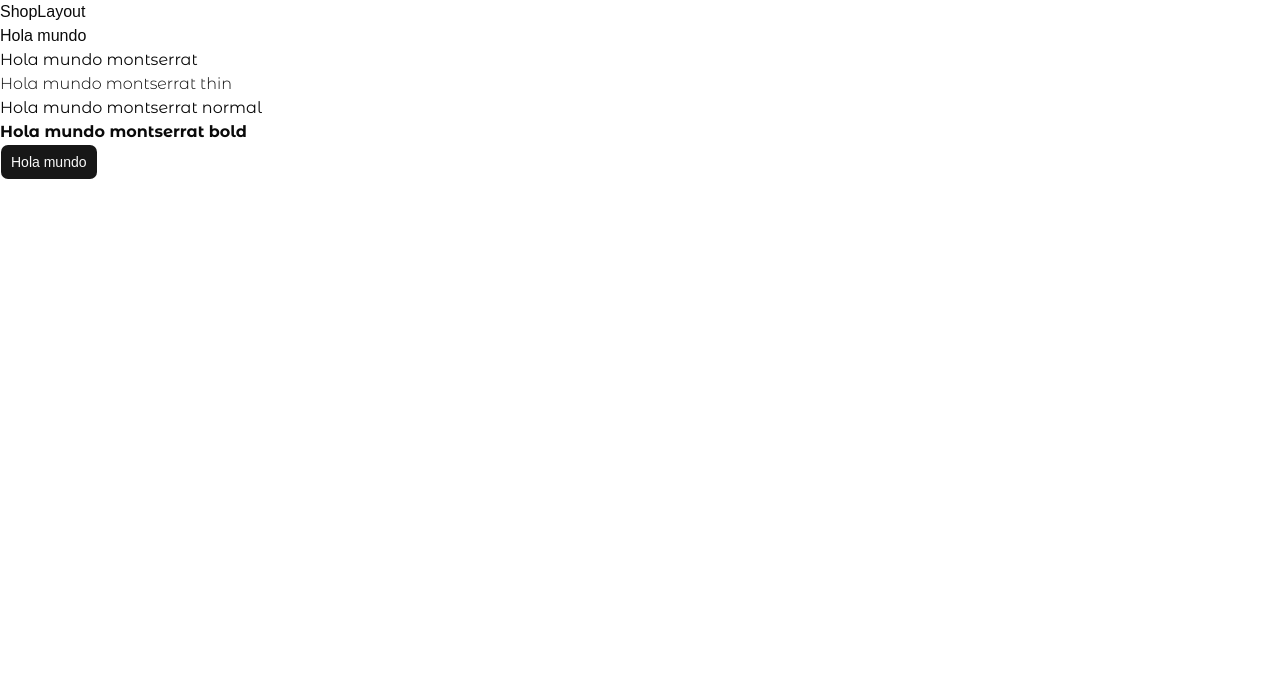
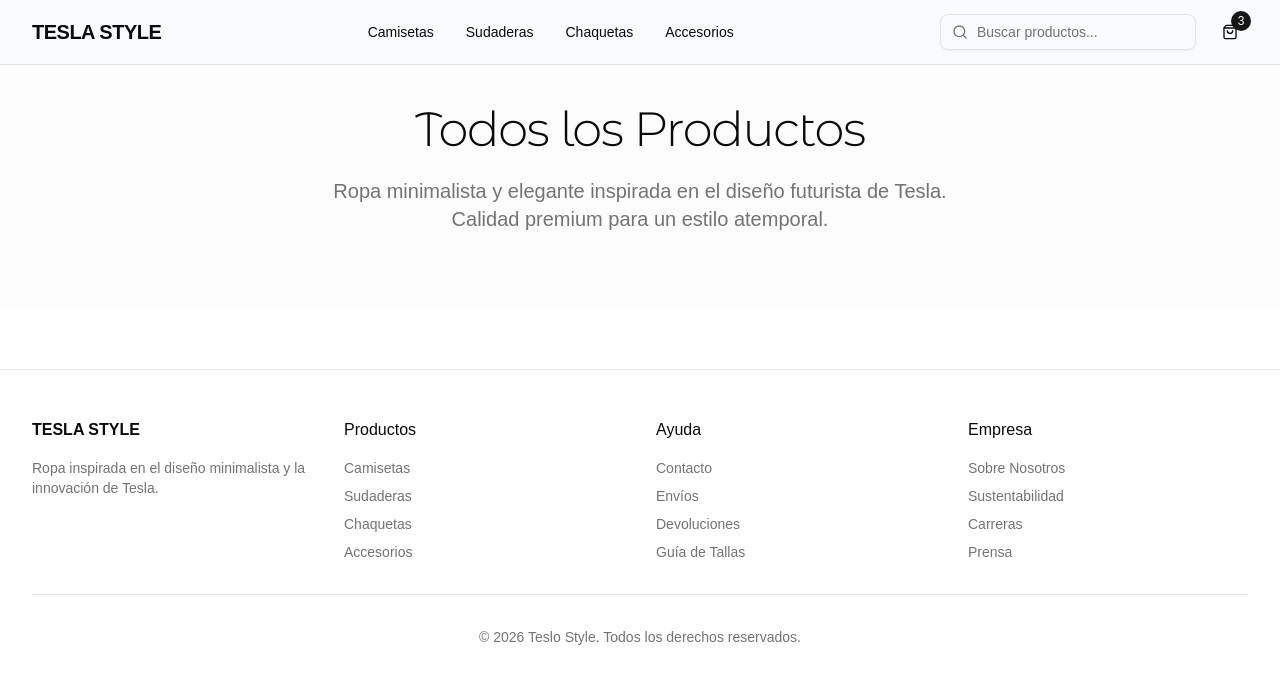
Before and after one commit to DotPin/teslo-shop, a React (Vite) app: page / in a window 1280 px wide. Shown: the top 684 px of the page. Built offline with nearby package versions, Linux system fonts and the light colour scheme.

Commit message:
FrontEnd Desing Header Home Futter

```diff
--- /dev/null
+++ b/src/components/ui/input.tsx
@@ -0,0 +1,20 @@
+import * as React from "react"
+import { Input as InputPrimitive } from "@base-ui/react/input"
+
+import { cn } from "@/lib/utils"
+
+function Input({ className, type, ...props }: React.ComponentProps<"input">) {
+  return (
+    <InputPrimitive
+      type={type}
+      data-slot="input"
+      className={cn(
+        "h-9 w-full min-w-0 rounded-md border border-input bg-transparent px-2.5 py-1 text-base shadow-xs transition-[color,box-shadow] outline-none file:inline-flex file:h-7 file:border-0 file:bg-transparent file:text-sm file:font-medium file:text-foreground placeholder:text-muted-foreground focus-visible:border-ring focus-visible:ring-3 focus-visible:ring-ring/50 disabled:pointer-events-none disabled:cursor-not-allowed disabled:opacity-50 aria-invalid:border-destructive aria-invalid:ring-3 aria-invalid:ring-destructive/20 md:text-sm dark:bg-input/30 dark:aria-invalid:border-destructive/50 dark:aria-invalid:ring-destructive/40",
+        className
+      )}
+      {...props}
+    />
+  )
+}
+
+export { Input }
--- /dev/null
+++ b/src/shop/components/CustomFutter.tsx
@@ -0,0 +1,51 @@
+
+export const CustomFutter = () => {
+    return (
+        <footer className="border-t py-12 px-4 lg:px-8 mt-16">
+            <div className="container mx-auto">
+                <div className="grid grid-cols-1 md:grid-cols-4 gap-8">
+                    <div>
+                        <h3 className="font-semibold mb-4">TESLA STYLE</h3>
+                        <p className="text-sm text-muted-foreground">
+                            Ropa inspirada en el diseño minimalista y la innovación de Tesla.
+                        </p>
+                    </div>
+
+                    <div>
+                        <h4 className="font-medium mb-4">Productos</h4>
+                        <ul className="space-y-2 text-sm text-muted-foreground">
+                            <li><a href="#" className="hover:text-foreground">Camisetas</a></li>
+                            <li><a href="#" className="hover:text-foreground">Sudaderas</a></li>
+                            <li><a href="#" className="hover:text-foreground">Chaquetas</a></li>
+                            <li><a href="#" className="hover:text-foreground">Accesorios</a></li>
+                        </ul>
+                    </div>
+
+                    <div>
+                        <h4 className="font-medium mb-4">Ayuda</h4>
+                        <ul className="space-y-2 text-sm text-muted-foreground">
+                            <li><a href="#" className="hover:text-foreground">Contacto</a></li>
+                            <li><a href="#" className="hover:text-foreground">Envíos</a></li>
+                            <li><a href="#" className="hover:text-foreground">Devoluciones</a></li>
+                            <li><a href="#" className="hover:text-foreground">Guía de Tallas</a></li>
+                        </ul>
+                    </div>
+
+                    <div>
+                        <h4 className="font-medium mb-4">Empresa</h4>
+                        <ul className="space-y-2 text-sm text-muted-foreground">
+                            <li><a href="#" className="hover:text-foreground">Sobre Nosotros</a></li>
+                            <li><a href="#" className="hover:text-foreground">Sustentabilidad</a></li>
+                            <li><a href="#" className="hover:text-foreground">Carreras</a></li>
+                            <li><a href="#" className="hover:text-foreground">Prensa</a></li>
+                        </ul>
+                    </div>
+                </div>
+
+                <div className="border-t mt-8 pt-8 text-center text-sm text-muted-foreground">
+                    <p>&copy; {new Date().getFullYear()} Teslo Style. Todos los derechos reservados.</p>
+                </div>
+            </div>
+        </footer>
+    )
+}
--- /dev/null
+++ b/src/shop/components/CustomHeader.tsx
@@ -0,0 +1,59 @@
+import { Search, ShoppingBag, Menu } from "lucide-react";
+import { Button } from "@/components/ui/button";
+import { Input } from "@/components/ui/input";
+import { useState } from "react";
+
+export const CustomHeader = () => {
+
+    const [cartCount] = useState(3);
+    return <header className="sticky top-0 z-50 w-full border-b backdrop-blur bg-slate-50">
+        <div className="container mx-auto px-4 lg:px-8">
+            <div className="flex h-16 items-center justify-between">
+                {/* Logo */}
+                <div className="flex items-center space-x-4">
+                    <Button variant="ghost" size="icon" className="md:hidden">
+                        <Menu className="h-5 w-5" />
+                    </Button>
+                    <h1 className="text-xl font-semibold tracking-tight">TESLA STYLE</h1>
+                </div>
+
+                {/* Navigation - Desktop */}
+                <nav className="hidden md:flex items-center space-x-8">
+                    <a href="#" className="text-sm font-medium transition-colors hover:text-primary">
+                        Camisetas
+                    </a>
+                    <a href="#" className="text-sm font-medium transition-colors hover:text-primary">
+                        Sudaderas
+                    </a>
+                    <a href="#" className="text-sm font-medium transition-colors hover:text-primary">
+                        Chaquetas
+                    </a>
+                    <a href="#" className="text-sm font-medium transition-colors hover:text-primary">
+                        Accesorios
+                    </a>
+                </nav>
+
+                {/* Search and Cart */}
+                <div className="flex items-center space-x-4">
+                    <div className="hidden md:flex items-center space-x-2">
+                        <div className="relative">
+                            <Search className="absolute left-3 top-1/2 h-4 w-4 -translate-y-1/2 text-muted-foreground" />
+                            <Input placeholder="Buscar productos..." className="pl-9 w-64 h-9" />
+                        </div>
+                    </div>
+
+                    <Button variant="ghost" size="icon" className="md:hidden">
+                        <Search className="h-5 w-5" />
+                    </Button>
+
+                    <Button variant="ghost" size="icon" className="relative">
+                        <ShoppingBag className="h-5 w-5" />
+                        {cartCount > 0 && <span className="absolute -top-1 -right-1 h-5 w-5 rounded-full bg-primary text-primary-foreground text-xs flex items-center justify-center">
+                            {cartCount}
+                        </span>}
+                    </Button>
+                </div>
+            </div>
+        </div>
+    </header>;
+};
--- /dev/null
+++ b/src/shop/components/CustomJumbotron.tsx
@@ -0,0 +1,24 @@
+
+interface Props {
+    title: string;
+    subTitle?: string;
+}
+
+export const CustomJumbotron = ({ title, subTitle }: Props) => {
+
+    const defaultSubTitle = 'Ropa minimalista y elegante inspirada en el diseño futurista de Tesla. Calidad premium para un estilo atemporal.'
+
+    return (
+        <section className="py-10 px-4 lg:px-8 bg-muted/30">
+            <div className="container mx-auto text-center">
+                <h1 className="font-montserrat text-2xl lg:text-5xl font-light tracking-tight mb-6">
+                    {title}
+                </h1>
+                <p className="text-xl text-muted-foreground mb-8 max-w-2xl mx-auto">
+                    {subTitle || defaultSubTitle}
+                </p>
+
+            </div>
+        </section>
+    )
+}
--- a/src/shop/layouts/ShopLayout.tsx
+++ b/src/shop/layouts/ShopLayout.tsx
@@ -1,10 +1,13 @@
 import { Outlet } from 'react-router'
+import { CustomHeader } from '../components/CustomHeader'
+import { CustomFutter } from '../components/CustomFutter'
 
 export const ShopLayout = () => {
     return (
-        <div>
-            ShopLayout
+        <div className="min-h-screen bg-background">
+            <CustomHeader />
             <Outlet />
+            <CustomFutter />
         </div>
     )
 }
--- a/src/shop/pages/home/HomePage.tsx
+++ b/src/shop/pages/home/HomePage.tsx
@@ -1,15 +1,10 @@
-import { Button } from '@/components/ui/button'
+import { CustomJumbotron } from '@/shop/components/CustomJumbotron'
 
 export const HomePage = () => {
     return (
-        <div>
-            <h1>Hola mundo</h1>
-            <h1 className="font-montserrat">Hola mundo montserrat</h1>
-            <h1 className="font-montserrat font-thin">Hola mundo montserrat thin</h1>
-            <h1 className="font-montserrat font-normal">Hola mundo montserrat normal</h1>
-            <h1 className="font-montserrat font-bold">Hola mundo montserrat bold</h1>
-            <Button>Hola mundo</Button>
-        </div>
+        <>
+            <CustomJumbotron title='Todos los Productos' />
+        </>
 
     )
 }
```
